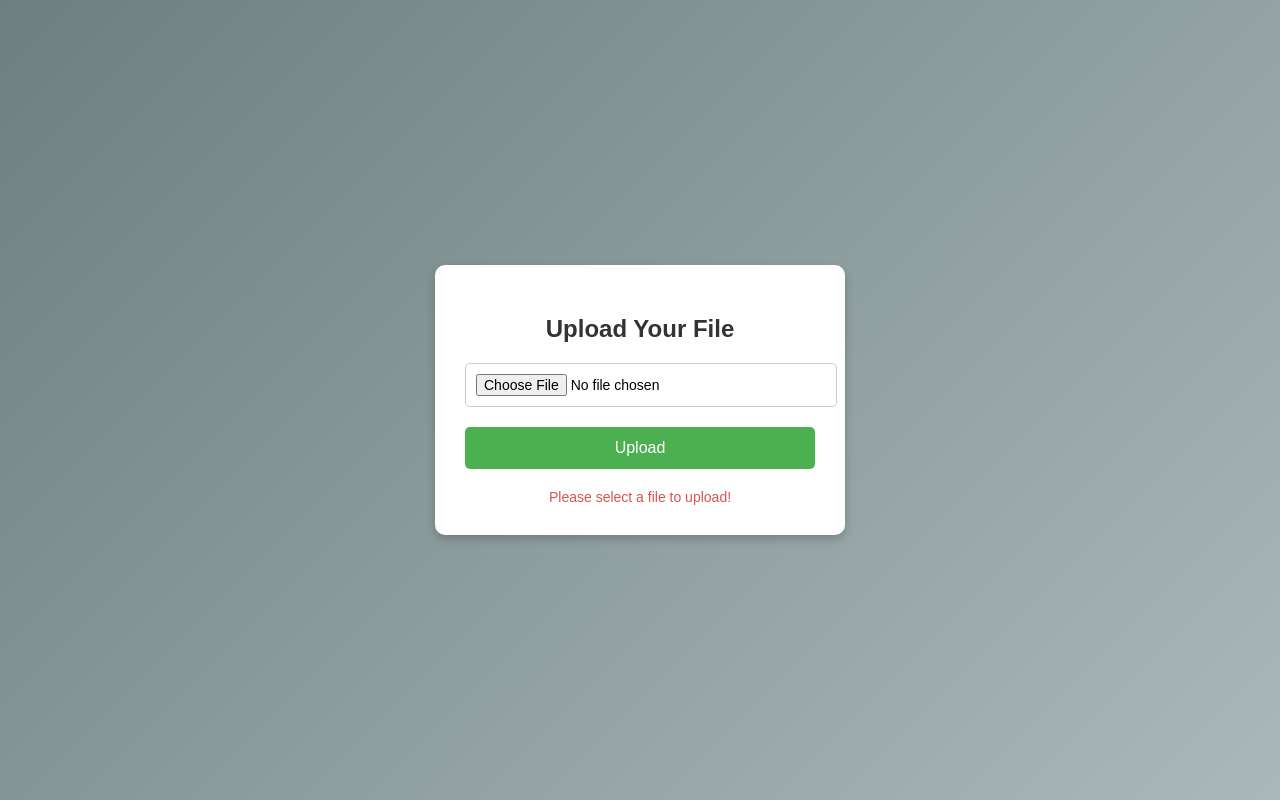
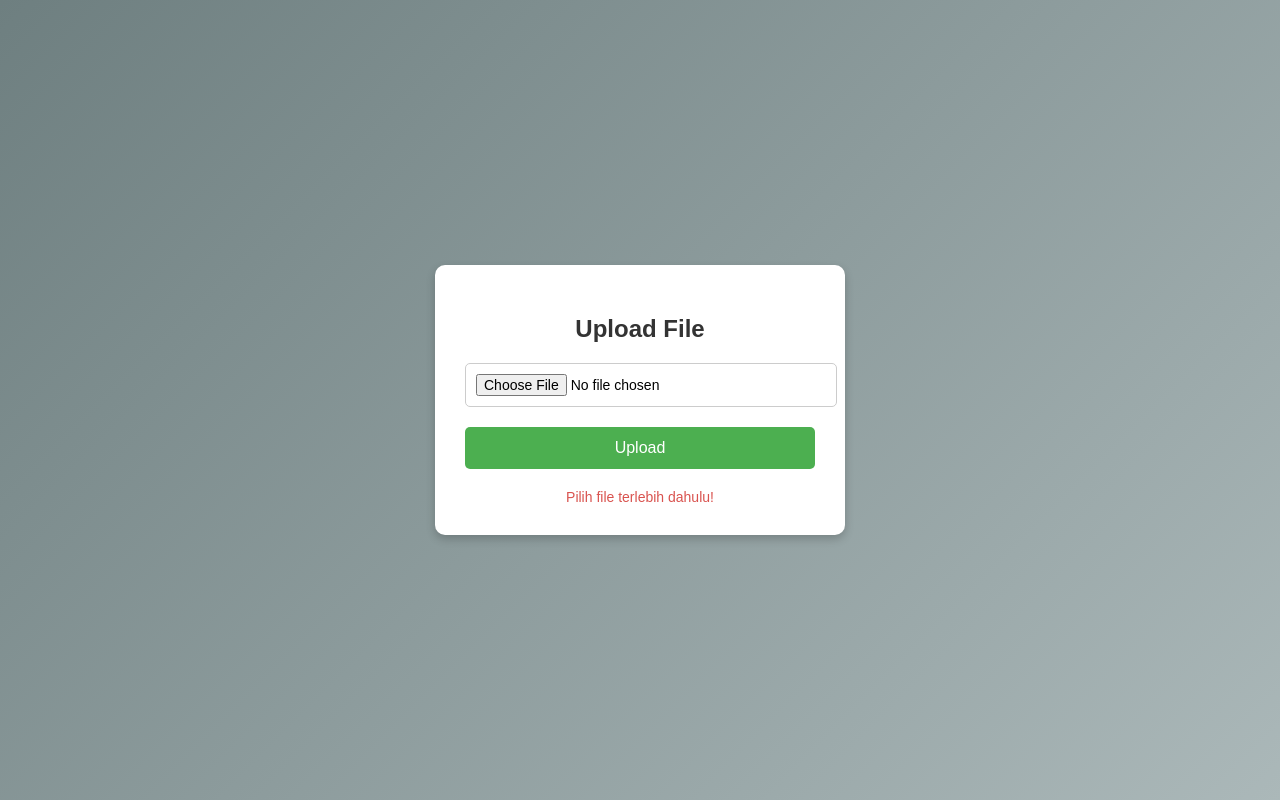
Before and after one commit to razkaraziq6/razkaprojecthtml, a plain HTML site: page FOTOTOLINK.html in a window 1280 px wide. Both pictures are taken after a click on the button "Upload". Drawn offline with Linux system fonts and the light colour scheme.

Commit message:
Update FOTOTOLINK.html

```diff
--- a/FOTOTOLINK.html
+++ b/FOTOTOLINK.html
@@ -5,7 +5,7 @@
     <meta name="viewport" content="width=device-width, initial-scale=1.0">
     <title>File Upload</title>
     <style>
-        /* Global Styles */
+        /* Gaya Umum */
         body {
             font-family: 'Arial', sans-serif;
             background: linear-gradient(135deg, #6e7f80, #abb8b9);
@@ -55,58 +55,53 @@
             background-color: #45a049;
         }
 
-        #file-url {
+        #file-url, .error-message {
             margin-top: 20px;
             font-size: 14px;
             color: #333;
             word-wrap: break-word;
         }
 
-        .file-message {
-            font-size: 14px;
+        .error-message {
             color: #d9534f;
         }
     </style>
 </head>
 <body>
-
     <div class="container">
-    <h2>Upload Your File</h2>
+        <h2>Upload File</h2>
         <input type="file" id="fileInput" />
-    <button onclick="uploadFile()">Upload</button>
+        <button onclick="generateLink()">Upload</button>
 
         <div id="file-url"></div>
-    <div class="file-message" id="file-message"></div>
+        <div class="error-message" id="file-message"></div>
     </div>
 
     <script>
-    function uploadFile() {
+        function generateLink() {
             const fileInput = document.getElementById('fileInput');
             const fileUrlDiv = document.getElementById('file-url');
             const fileMessageDiv = document.getElementById('file-message');
 
             const file = fileInput.files[0];
-
-        // Clear previous messages
             fileUrlDiv.innerHTML = '';
             fileMessageDiv.innerHTML = '';
 
             if (!file) {
-            fileMessageDiv.innerHTML = "Please select a file to upload!";
+                fileMessageDiv.innerHTML = "Pilih file terlebih dahulu!";
                 return;
             }
 
-        // Create a temporary URL for the file
-        const fileURL = URL.createObjectURL(file);
+            const fileName = file.name; // Ambil nama file
+            const baseUrl = "https://projectrazka.sgp.dom.my.id/FOTOTOLINK.html/";
+            const fullUrl = baseUrl + encodeURIComponent(fileName);
 
-        // Display success message with file URL
+            // Tampilkan link
             fileUrlDiv.innerHTML = `
-            <p>File uploaded successfully!</p>
-            <p>Click below to view your file:</p>
-            <p><a href="${fileURL}" target="_blank">Open File</a></p>
+                <p>File berhasil diproses!</p>
+                <p>Link: <a href="${fullUrl}" target="_blank">${fullUrl}</a></p>
             `;
         }
     </script>
-
 </body>
 </html>
```
Lines whose indentation alone changed are shown as unchanged.
